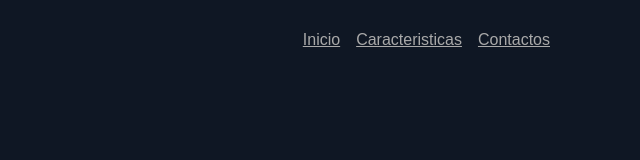
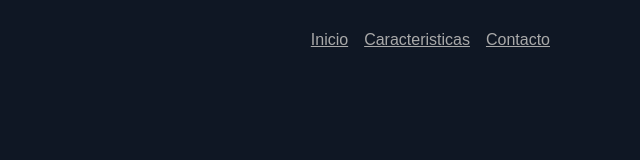
Before and after one commit to bayexpress/Pagina-html, a plain HTML site: page index.html in a window 1280 px wide. Shown: the full height of the page, 640-1280 px from the left. Drawn offline with Linux system fonts and the light colour scheme.

Commit message:
Recuperacion de clase

```diff
--- a/index.html
+++ b/index.html
@@ -19,7 +19,7 @@
             <nav>
                 <a href="#">Inicio</a>
                 <a href="#">Caracteristicas</a>
-                <a href="#">Contactos</a>
+                <a href="#">Contacto</a>
             </nav>
         </header>
     </main>
```
